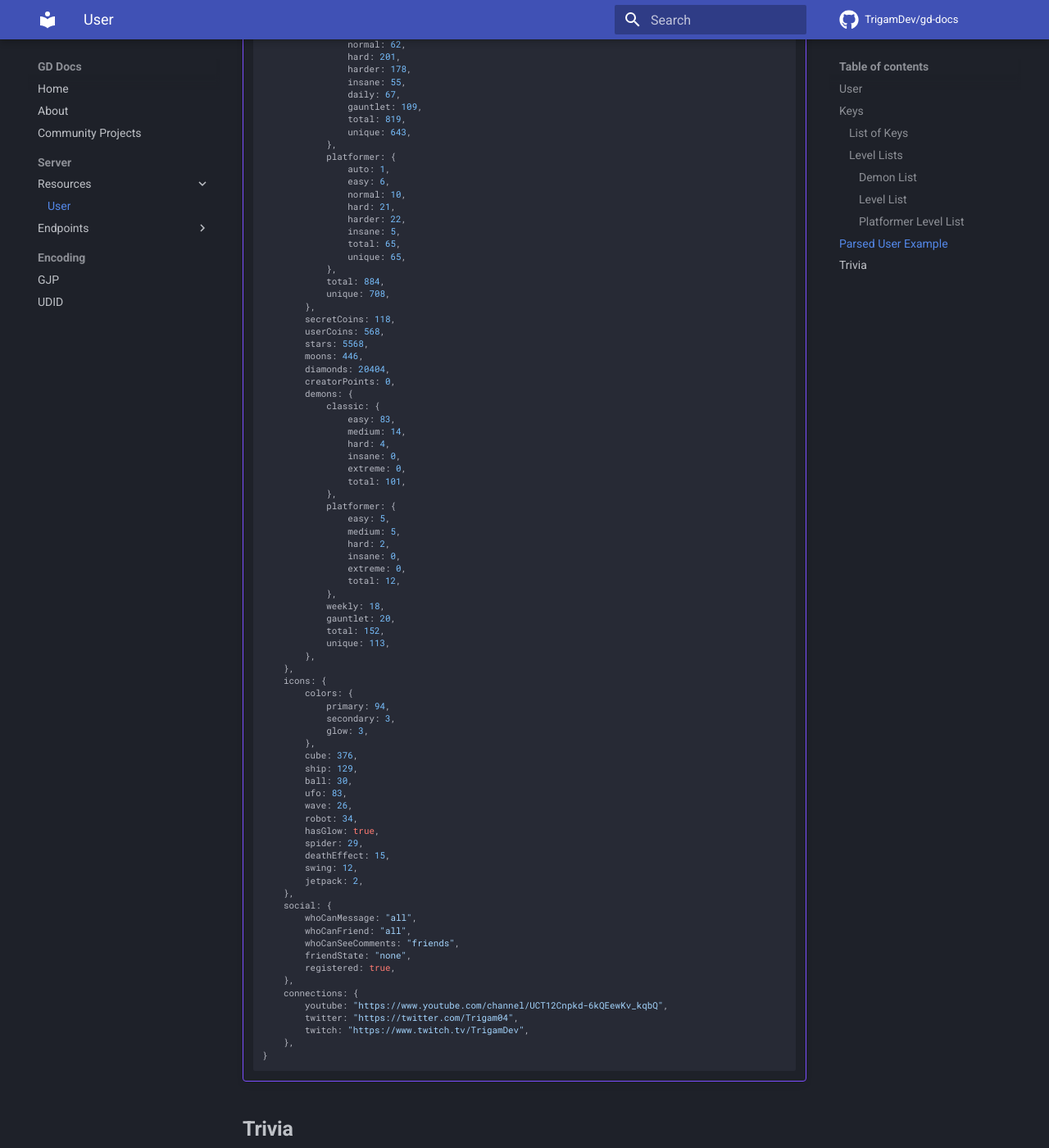
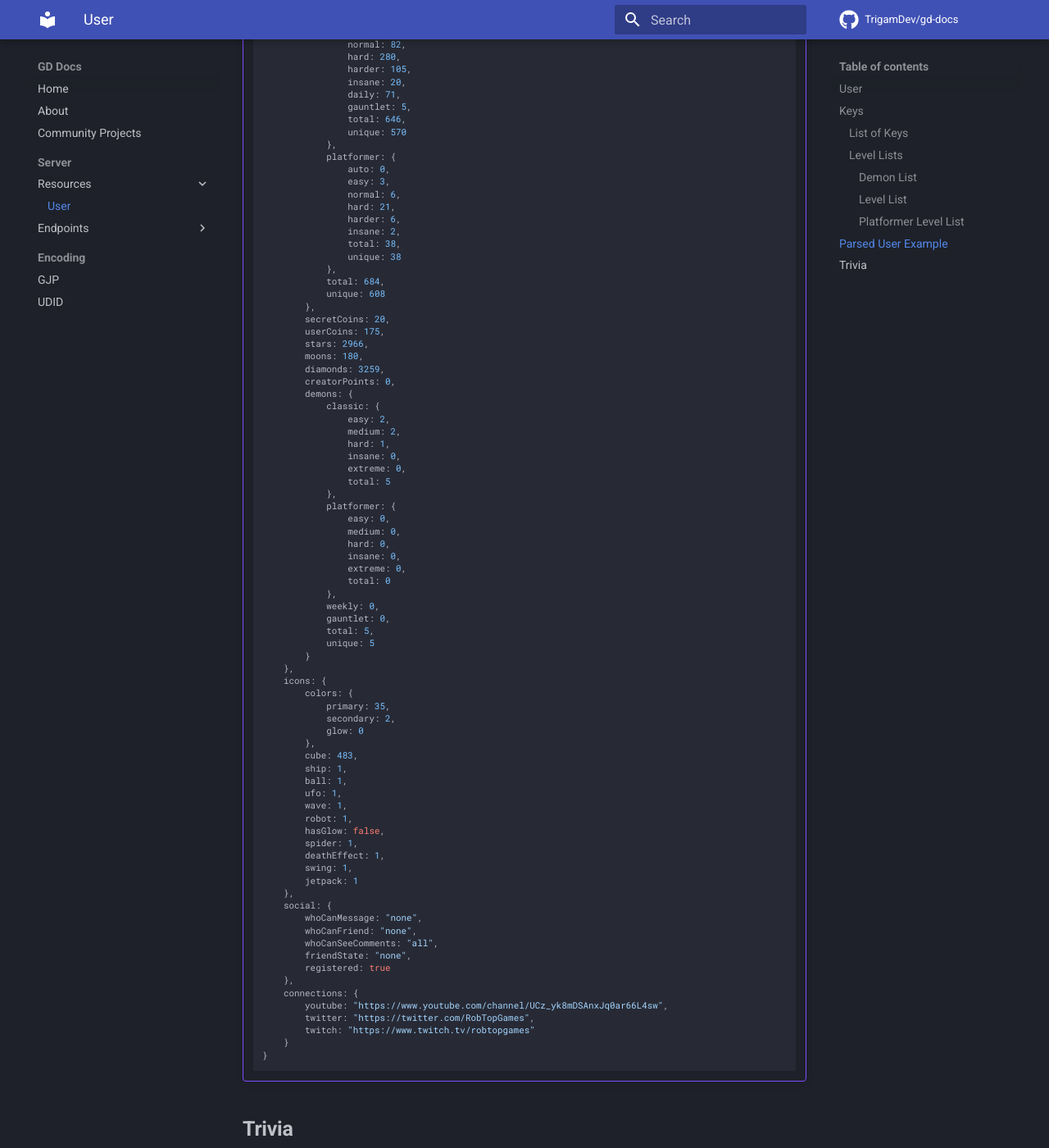
Before and after one commit to TrigamDev/gd-docs, an MkDocs documentation site: the page built from docs/server/resources/user.md, in a window 1280 px wide and 1400 px high, scrolled down 4640 px. Shown: the whole window at 82% size. Built offline with MkDocs 1.6.1 and Material for MkDocs 9.7.7, drawn with Linux system fonts in a browser that asks for light colours; nearby versions of some CDN libraries; comment, search, counter and statistics services are not loaded; some of the changed text lies outside the part shown.

Commit message:
Use RobTop for examples

````diff
--- a/docs/server/resources/user.md
+++ b/docs/server/resources/user.md
@@ -6,7 +6,7 @@ A typical user server response is structured with a `key:value:key:value` pairin
 
 !!! example
 	```
-	1:Trigam:2:15765803:13:118:17:568:10:94:11:3:51:3:3:5568:52:446:46:20404:4:152:8:0:18:0:19:0:50:1:20:UCT12Cnpkd-6kQEewKv_kqbQ:21:376:22:129:23:30:24:83:25:26:26:34:28:1:43:29:48:15:53:12:54:2:30:83343:16:970465:31:0:44:Trigam04:45:TrigamDev:49:0:55:83,14,4,0,0,5,5,2,0,0,18,20:56:93,54,62,201,178,55,67,109:57:1,6,10,21,22,5,0:29:1
+	1:RobTop:2:16:13:20:17:175:10:35:11:2:51:0:3:2966:52:180:46:3259:4:5:8:0:18:2:19:1:50:0:20:UCz_yk8mDSAnxJq0ar66L4sw:21:483:22:1:23:1:24:1:25:1:26:1:28:0:43:1:48:1:53:1:54:1:30:258348:16:71:31:0:44:RobTopGames:45:robtopgames:49:2:55:2,2,1,0,0,0,0,0,0,0,0,0:56:51,32,82,280,105,20,71,5:57:0,3,6,21,6,2,0:29:1
 	```
 
 ## **Keys**
@@ -79,7 +79,7 @@ From left to right, it is in the order of:
 
 !!! example
 	```md
-	83,14,4,0,0,5,5,2,0,0,18,20
+	2,2,1,0,0,0,0,0,0,0,0,0
 	```
 
 #### **Level List**
@@ -90,7 +90,7 @@ From left to right, it is in the order of:
 
 !!! example
 	```md
-	93,54,62,201,178,55,67,109
+	51,32,82,280,105,20,71,5
 	```
 
 #### **Platformer Level List**
@@ -101,7 +101,7 @@ From left to right, it is in the order of:
 
 !!! example
 	```md
-	1,6,10,21,22,5,0
+	0,3,6,21,6,2,0
 	```
 
 ## **Parsed User Example**
@@ -109,98 +109,98 @@ From left to right, it is in the order of:
 	```json
 	{
 		info: {
-			username: "Trigam",
-			userId: 15765803,
-			globalRank: 83343,
-			accountId: 970465,
-			modLevel: "none",
+			username: "RobTop",
+			userId: 16,
+			globalRank: 258348,
+			accountId: 71,
+			modLevel: "elder_mod"
 		},
 		stats: {
 			levels: {
 				classic: {
-					auto: 93,
-					easy: 54,
-					normal: 62,
-					hard: 201,
-					harder: 178,
-					insane: 55,
-					daily: 67,
-					gauntlet: 109,
-					total: 819,
-					unique: 643,
+					auto: 51,
+					easy: 32,
+					normal: 82,
+					hard: 280,
+					harder: 105,
+					insane: 20,
+					daily: 71,
+					gauntlet: 5,
+					total: 646,
+					unique: 570
 				},
 				platformer: {
-					auto: 1,
-					easy: 6,
-					normal: 10,
+					auto: 0,
+					easy: 3,
+					normal: 6,
 					hard: 21,
-					harder: 22,
-					insane: 5,
-					total: 65,
-					unique: 65,
+					harder: 6,
+					insane: 2,
+					total: 38,
+					unique: 38
 				},
-				total: 884,
-				unique: 708,
+				total: 684,
+				unique: 608
 			},
-			secretCoins: 118,
-			userCoins: 568,
-			stars: 5568,
-			moons: 446,
-			diamonds: 20404,
+			secretCoins: 20,
+			userCoins: 175,
+			stars: 2966,
+			moons: 180,
+			diamonds: 3259,
 			creatorPoints: 0,
 			demons: {
 				classic: {
-					easy: 83,
-					medium: 14,
-					hard: 4,
+					easy: 2,
+					medium: 2,
+					hard: 1,
 					insane: 0,
 					extreme: 0,
-					total: 101,
+					total: 5
 				},
 				platformer: {
-					easy: 5,
-					medium: 5,
-					hard: 2,
+					easy: 0,
+					medium: 0,
+					hard: 0,
 					insane: 0,
 					extreme: 0,
-					total: 12,
+					total: 0
 				},
-				weekly: 18,
-				gauntlet: 20,
-				total: 152,
-				unique: 113,
-			},
+				weekly: 0,
+				gauntlet: 0,
+				total: 5,
+				unique: 5
+			}
 		},
 		icons: {
 			colors: {
-				primary: 94,
-				secondary: 3,
-				glow: 3,
+				primary: 35,
+				secondary: 2,
+				glow: 0
 			},
-			cube: 376,
-			ship: 129,
-			ball: 30,
-			ufo: 83,
-			wave: 26,
-			robot: 34,
-			hasGlow: true,
-			spider: 29,
-			deathEffect: 15,
-			swing: 12,
-			jetpack: 2,
+			cube: 483,
+			ship: 1,
+			ball: 1,
+			ufo: 1,
+			wave: 1,
+			robot: 1,
+			hasGlow: false,
+			spider: 1,
+			deathEffect: 1,
+			swing: 1,
+			jetpack: 1
 		},
 		social: {
-			whoCanMessage: "all",
-			whoCanFriend: "all",
-			whoCanSeeComments: "friends",
+			whoCanMessage: "none",
+			whoCanFriend: "none",
+			whoCanSeeComments: "all",
 			friendState: "none",
-			registered: true,
+			registered: true
 		},
 		connections: {
-			youtube: "https://www.youtube.com/channel/UCT12Cnpkd-6kQEewKv_kqbQ",
-			twitter: "https://twitter.com/Trigam04",
-			twitch: "https://www.twitch.tv/TrigamDev",
-		},
+			youtube: "https://www.youtube.com/channel/UCz_yk8mDSAnxJq0ar66L4sw",
+			twitter: "https://twitter.com/RobTopGames",
+			twitch: "https://www.twitch.tv/robtopgames"
+		}
 	}
 	```
 
````
Also changed, not shown: docs/encoding/udid.md (+1 -1 lines), docs/server/endpoints/users/getGJUserInfo20.md (+1 -1 lines).
